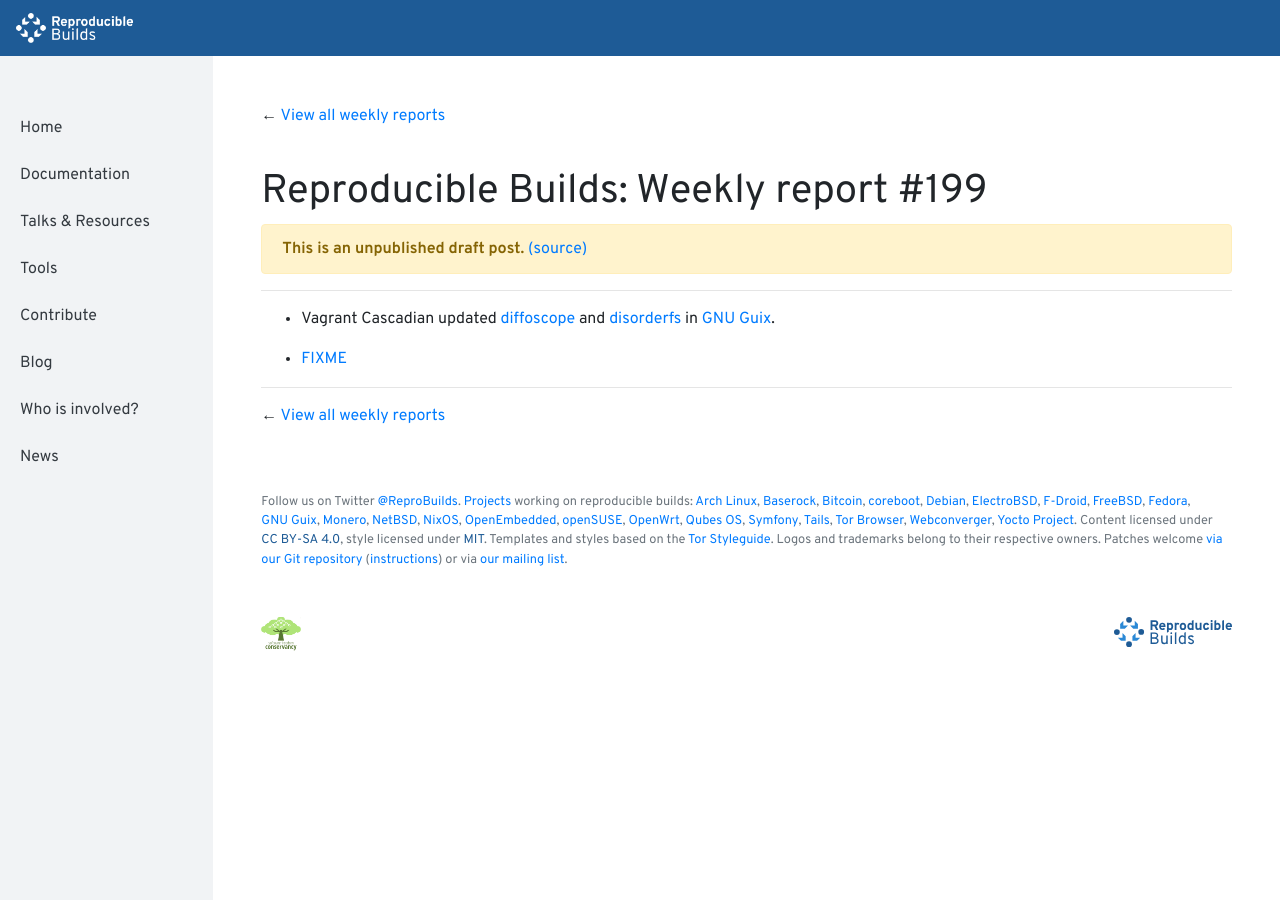
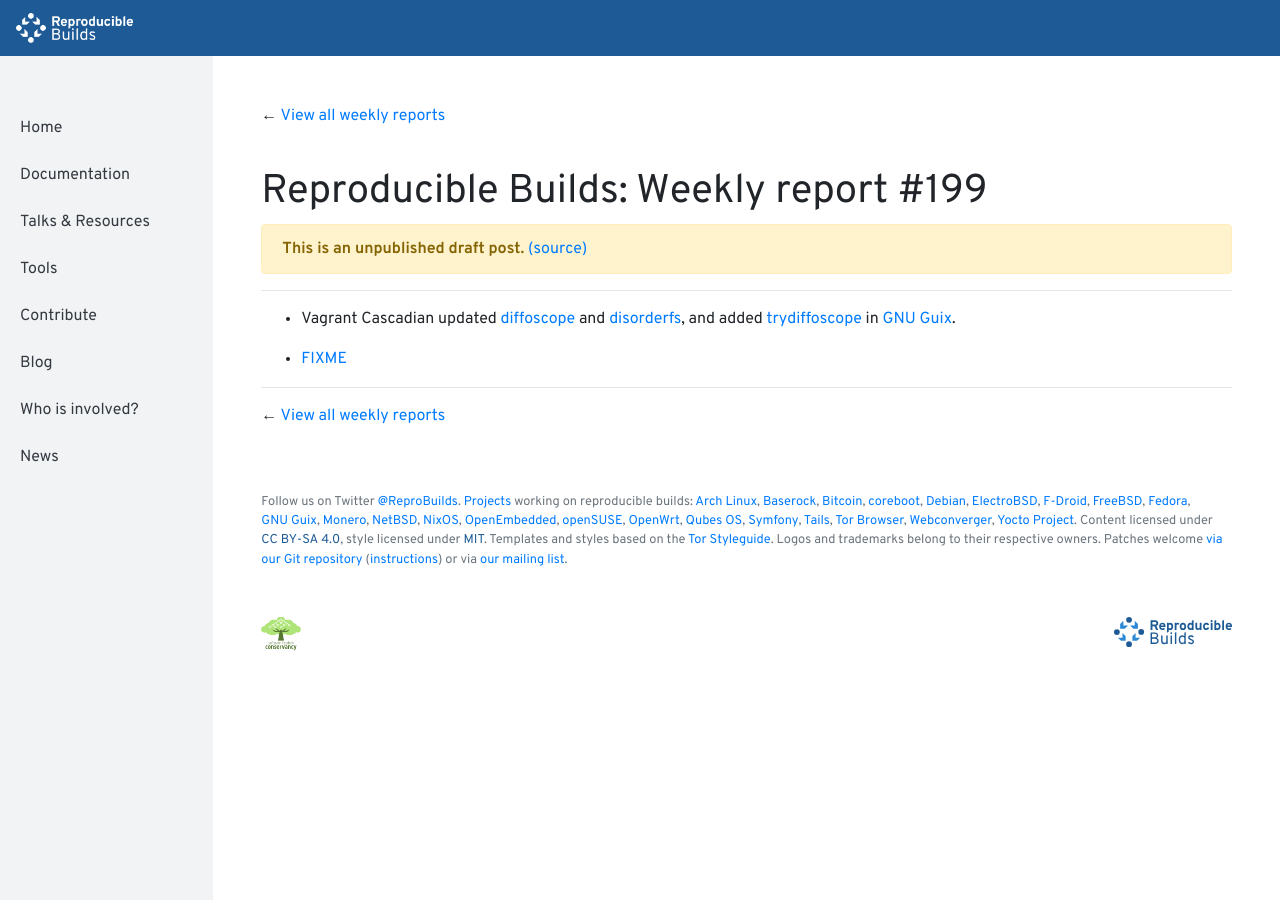
Before and after one commit to prototypefund/reproducible-website, a Jekyll site: the page built from _blog/posts/199.md, in a window 1280 px wide and 900 px high. Built offline with Jekyll 4.4.1, drawn with Linux system fonts in a browser that asks for light colours.

Commit message:
199: Added trydiffoscope to GNU Guix.

```diff
--- a/_blog/posts/199.md
+++ b/_blog/posts/199.md
@@ -3,6 +3,6 @@
 week: 199
 ---
 
-* Vagrant Cascadian updated [diffoscope](https://git.savannah.gnu.org/cgit/guix.git/commit/?id=295de8cc1af9afc2683cee332793bff1730bf1b3) and [disorderfs](https://git.savannah.gnu.org/cgit/guix.git/commit/?id=75d12c40f7edd7f3abaada916d1c2018bd3b0d46) in [GNU Guix](https://www.gnu.org/software/guix/).
+* Vagrant Cascadian updated [diffoscope](https://git.savannah.gnu.org/cgit/guix.git/commit/?id=295de8cc1af9afc2683cee332793bff1730bf1b3) and [disorderfs](https://git.savannah.gnu.org/cgit/guix.git/commit/?id=75d12c40f7edd7f3abaada916d1c2018bd3b0d46), and added [trydiffoscope](https://git.savannah.gnu.org/cgit/guix.git/commit/?id=706460a35754a47bf832a40de4f22271e7088226) in [GNU Guix](https://www.gnu.org/software/guix/).
 
 * [FIXME](#848660)
```
